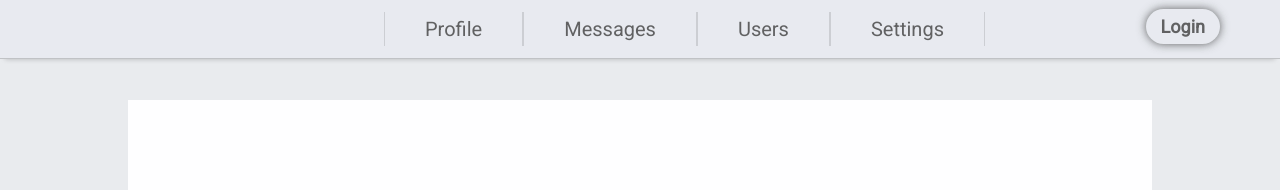
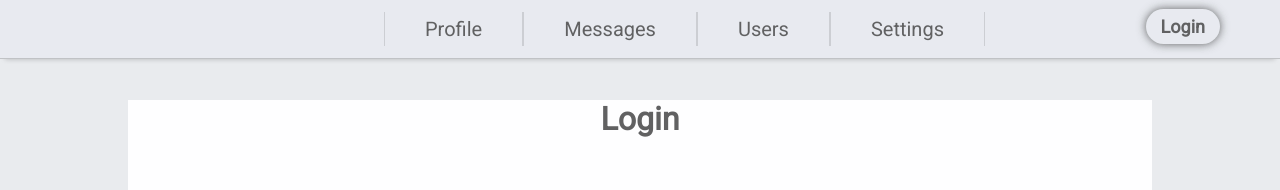
Before and after one commit to Hurricane0/FirstReactProject, a React (Create React App) app: page /login in a window 1280 px wide. Shown: the top 190 px of the page. Built offline with nearby package versions, Linux system fonts and the light colour scheme; no server answers.

Commit message:
Redirect login

```diff
--- a/src/App.js
+++ b/src/App.js
@@ -1,19 +1,20 @@
 import React from "react";
 import "./App.css";
-import Dialogs from "./components/Dialogs/Dialogs";
+import DialogsContainer from "./components/Dialogs/DialogsContainer";
 import { Route } from "react-router-dom";
 import ProfileContainer from "./components/Profile/ProfileContainer";
 import UsersContainer from "./components/Users/UsersContainer";
 import HeaderContainer from "./components/Header/HeaderContainer";
-
+import Login from "./components/common/Login/Login";
 function App() {
   return (
     <div className="container">
       <HeaderContainer />
       <div className="wrapper">
         <div className="main-content-wrapper">
+          <Route path="/login" render={() => <Login />} />
           <Route path="/profile/:userId?" render={() => <ProfileContainer />} />
-          <Route path="/messages" render={() => <Dialogs />} />
+          <Route path="/messages" render={() => <DialogsContainer />} />
           <Route path="/users" render={() => <UsersContainer />} />
         </div>
       </div>
--- a/src/components/Dialogs/Dialogs.jsx
+++ b/src/components/Dialogs/Dialogs.jsx
@@ -1,9 +1,11 @@
 import React, { Fragment } from "react";
+import { Redirect } from "react-router-dom";
+import ChatContainer from "./Chat/ChatContainer";
 import s from "./Dialogs.module.css";
-import ChatContainer from "./Chat/ChatContainer";
 import DialogsListContainer from "./DialogsList/DialogsListContainer";
 
-function Dialogs() {
+function Dialogs(props) {
+  if (!props.isAuth) return <Redirect to="/login" />;
   return (
     <Fragment>
       <div className={s.dialogsWrapper}>
--- /dev/null
+++ b/src/components/Dialogs/DialogsContainer.jsx
@@ -0,0 +1,15 @@
+import React from "react";
+import { connect } from "react-redux";
+import Dialogs from "./Dialogs";
+
+class DialogsContainer extends React.Component {
+  render() {
+    return <Dialogs isAuth={this.props.isAuth} />;
+  }
+}
+
+const mapStateToProps = state => ({
+  isAuth: state.auth.isAuth
+});
+
+export default connect(mapStateToProps)(DialogsContainer);
--- a/src/components/Profile/ProfileContainer.jsx
+++ b/src/components/Profile/ProfileContainer.jsx
@@ -1,6 +1,6 @@
 import React from "react";
 import { connect } from "react-redux";
-import { withRouter } from "react-router-dom";
+import { withRouter, Redirect } from "react-router-dom";
 import { setCurrentProflieThunk } from "../../redux/profileReducer";
 import Profile from "./Profile";
 
@@ -10,6 +10,7 @@ class ProfileContainer extends React.Component {
     this.props.setCurrentProflieThunk(userId);
   }
   render() {
+    if (!this.props.isAuth) return <Redirect to="/login" />;
     return <Profile {...this.props} />;
   }
 }
@@ -17,7 +18,8 @@ const mapStateToProps = state => {
   return {
     posts: state.profilePage.posts,
     profile: state.profilePage.profile,
-    personalUserId: state.auth.userId
+    personalUserId: state.auth.userId,
+    isAuth: state.auth.isAuth
   };
 };
 
--- a/src/components/Users/Users.jsx
+++ b/src/components/Users/Users.jsx
@@ -2,8 +2,10 @@ import React from "react";
 import UserBlock from "./UserBlock/UserBlock";
 import s from "./Users.module.css";
 import Preloader from "../common/Prealoader/Prealoader";
+import { Redirect } from "react-router-dom";
 
 let Users = props => {
+  if (!props.isAuth) return <Redirect to="/login" />;
   return (
     <div>
       {props.isFetching && <Preloader />}
--- a/src/components/Users/UsersContainer.jsx
+++ b/src/components/Users/UsersContainer.jsx
@@ -44,7 +44,8 @@ const mapStateToProps = state => {
     pageSize: state.usersPage.pageSize,
     currentPage: state.usersPage.currentPage,
     isFetching: state.usersPage.isFetching,
-    inFollowingProcess: state.usersPage.inFollowingProcess
+    inFollowingProcess: state.usersPage.inFollowingProcess,
+    isAuth: state.auth.isAuth
   };
 };
 export default connect(mapStateToProps, {
@@ -55,5 +56,5 @@ export default connect(mapStateToProps, {
   getUsersThunk,
   setCurrentPageUsersThunk,
   followThunk,
-  unfollowThunk,
+  unfollowThunk
 })(UsersContainer);
--- /dev/null
+++ b/src/components/common/Login/Login.jsx
@@ -0,0 +1,11 @@
+import React from "react";
+import s from "./Login.module.css";
+
+let Login = () => {
+  return (
+    <div className={s.wrapper}>
+      <h1>Login</h1>
+    </div>
+  );
+};
+export default Login;
--- /dev/null
+++ b/src/components/common/Login/Login.module.css
@@ -0,0 +1,5 @@
+.wrapper {
+  display: flex;
+  justify-content: center;
+  color: #616162;
+}
```
Also changed, not shown: src/components/Dialogs/Chat/ChatContainer.jsx (+4 -5 lines).
